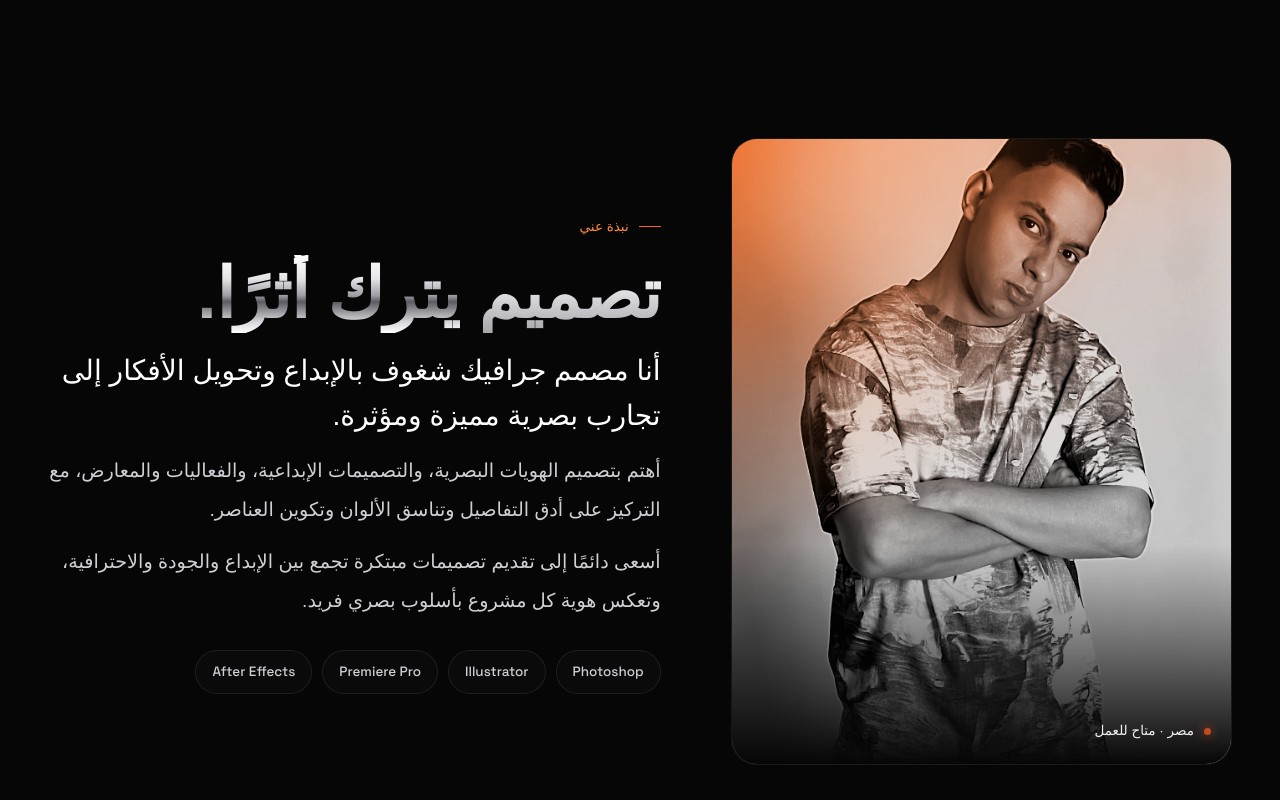
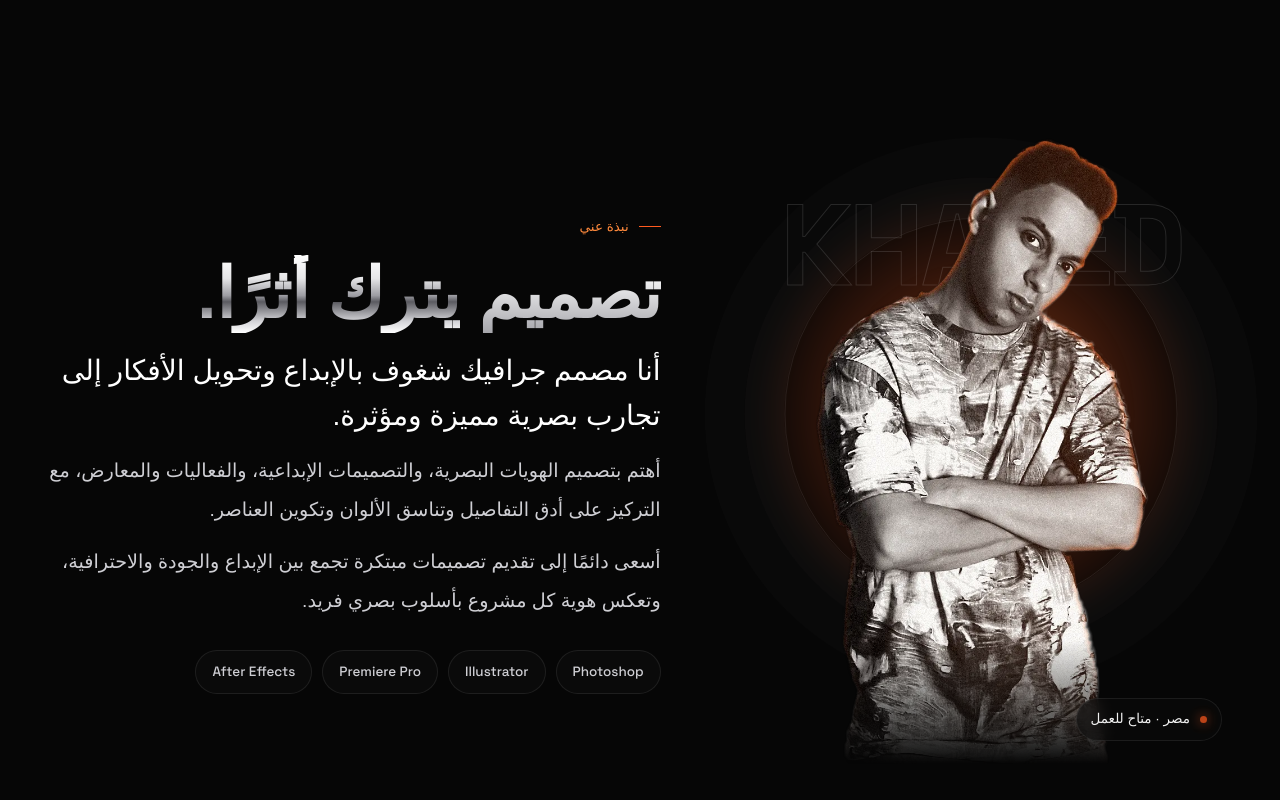
Before and after one commit to KhaledDondon/khaled-portfolio, a plain HTML site: page index.html in a window 1280 px wide. Shown: the part 2860-3660 px from the top of the page. Drawn offline with Linux system fonts and the light colour scheme; a web font is replaced by a local one.

Commit message:
Add files via upload

```diff
--- a/index.html
+++ b/index.html
@@ -111,11 +111,12 @@ h2{font-weight:700;font-size:clamp(38px,5.4vw,72px);line-height:1.15;letter-spac
 
 /* about */
 .about{display:grid;grid-template-columns:.9fr 1.1fr;gap:70px;align-items:center}
-.portrait{position:relative;border-radius:26px;overflow:hidden;aspect-ratio:4/5;border:1px solid var(--line)}
-.portrait img{width:100%;height:100%;object-fit:cover;filter:grayscale(1) contrast(1.15) brightness(.85)}
-.portrait::before{content:"";position:absolute;inset:0;background:linear-gradient(160deg,rgba(255,110,40,.75) 0%,rgba(255,90,31,.15) 35%,transparent 60%);mix-blend-mode:color;z-index:1}
-.portrait::after{content:"";position:absolute;inset:0;background:linear-gradient(0deg,#060606 0%,transparent 35%),radial-gradient(circle at 0% 0%,rgba(255,120,40,.45),transparent 50%);z-index:2}
-.portrait .badge{position:absolute;right:20px;bottom:20px;z-index:3;font-size:13.5px}
+.portrait{position:relative;aspect-ratio:4/5;display:flex;align-items:flex-end;justify-content:center}
+.portrait::before{content:"";position:absolute;left:50%;top:44%;width:92%;aspect-ratio:1;transform:translate(-50%,-50%);border-radius:50%;background:radial-gradient(circle,rgba(255,110,40,.55) 0%,rgba(255,90,31,.18) 45%,transparent 70%);filter:blur(10px);z-index:0}
+.portrait::after{content:"";position:absolute;left:50%;top:44%;width:78%;aspect-ratio:1;transform:translate(-50%,-50%);border-radius:50%;border:1px solid rgba(255,255,255,.08);box-shadow:0 0 0 40px rgba(255,255,255,.015),0 0 0 80px rgba(255,255,255,.01);z-index:0}
+.portrait .bgword{position:absolute;top:8%;left:50%;transform:translateX(-50%);font-family:'Space Grotesk';font-weight:700;font-size:clamp(70px,9vw,140px);line-height:1;color:transparent;-webkit-text-stroke:1px rgba(255,255,255,.12);letter-spacing:-.03em;z-index:0;direction:ltr;white-space:nowrap}
+.portrait img{position:relative;z-index:1;height:100%;width:auto;max-width:100%;object-fit:contain;object-position:bottom;filter:none}
+.portrait .badge{position:absolute;right:10px;bottom:24px;z-index:3;font-size:13.5px;background:rgba(10,10,10,.6);backdrop-filter:blur(8px);border:1px solid var(--line);padding:8px 14px;border-radius:999px}
 .about-text p{font-size:clamp(17px,1.5vw,20px);line-height:2;color:#cfcfd4;margin-top:14px}
 .about-text p:first-of-type{font-size:clamp(22px,2.2vw,30px);color:#fff;line-height:1.6;font-weight:500}
 .skills{display:flex;flex-wrap:wrap;gap:10px;margin-top:30px}
@@ -266,7 +267,7 @@ footer .wrap{display:flex;justify-content:space-between;gap:20px;flex-wrap:wrap}
 </div></section>
 
 <section id="about" style="padding-top:40px"><div class="wrap about">
-  <div class="portrait reveal"><img src="images/khaled.jpg" alt="Khaled Mohamed"><span class="badge"><span class="dot"></span>مصر · متاح للعمل</span></div>
+  <div class="portrait reveal"><span class="bgword">KHALED</span><img src="images/khaled-cut.webp" alt="Khaled Mohamed"><span class="badge"><span class="dot"></span>مصر · متاح للعمل</span></div>
   <div class="about-text reveal">
     <div class="eyebrow">نبذة عني</div>
     <h2><span class="grad">تصميم</span> <span class="chrome">يترك أثرًا.</span></h2>
```
Also changed, not shown: images/khaled-cut.webp (added).
